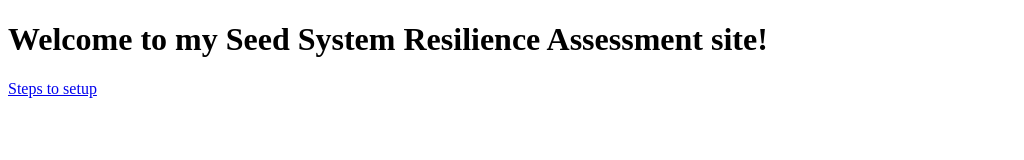
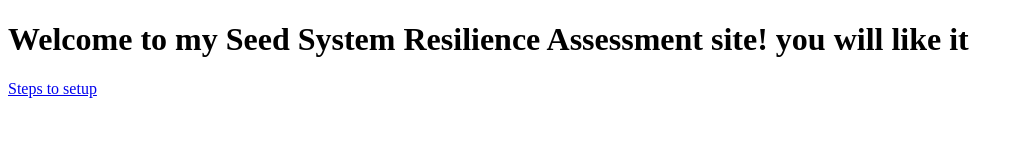
Before and after one commit to arnab1811/arnab1811.github.io, a plain HTML site: page index.html in a window 1280 px wide. Shown: the whole page, without its empty margins (0-1024 px from the left). Drawn offline with Linux system fonts and the light colour scheme.

Commit message:
Update index.html

```diff
--- a/index.html
+++ b/index.html
@@ -4,7 +4,7 @@
   <title>Seed System Resilience Assessment</title>
 </head>
 <body>
-  <h1>Welcome to my Seed System Resilience Assessment site!</h1>
+  <h1>Welcome to my Seed System Resilience Assessment site! you will like it</h1>
   <a href="CSB style 3 with link.html">Steps to setup</a>
   <!-- Add more content here -->
 </body>
```
